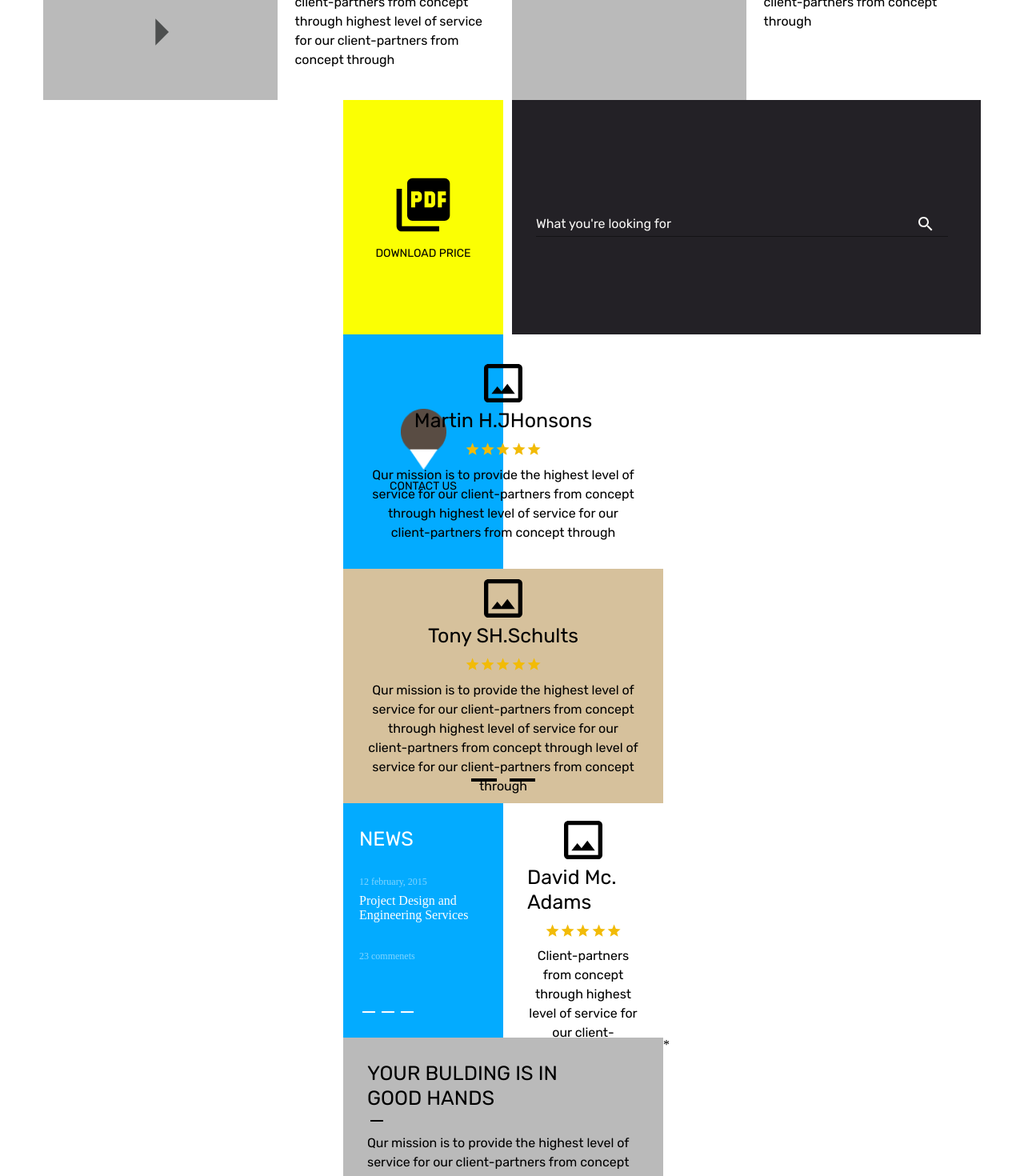
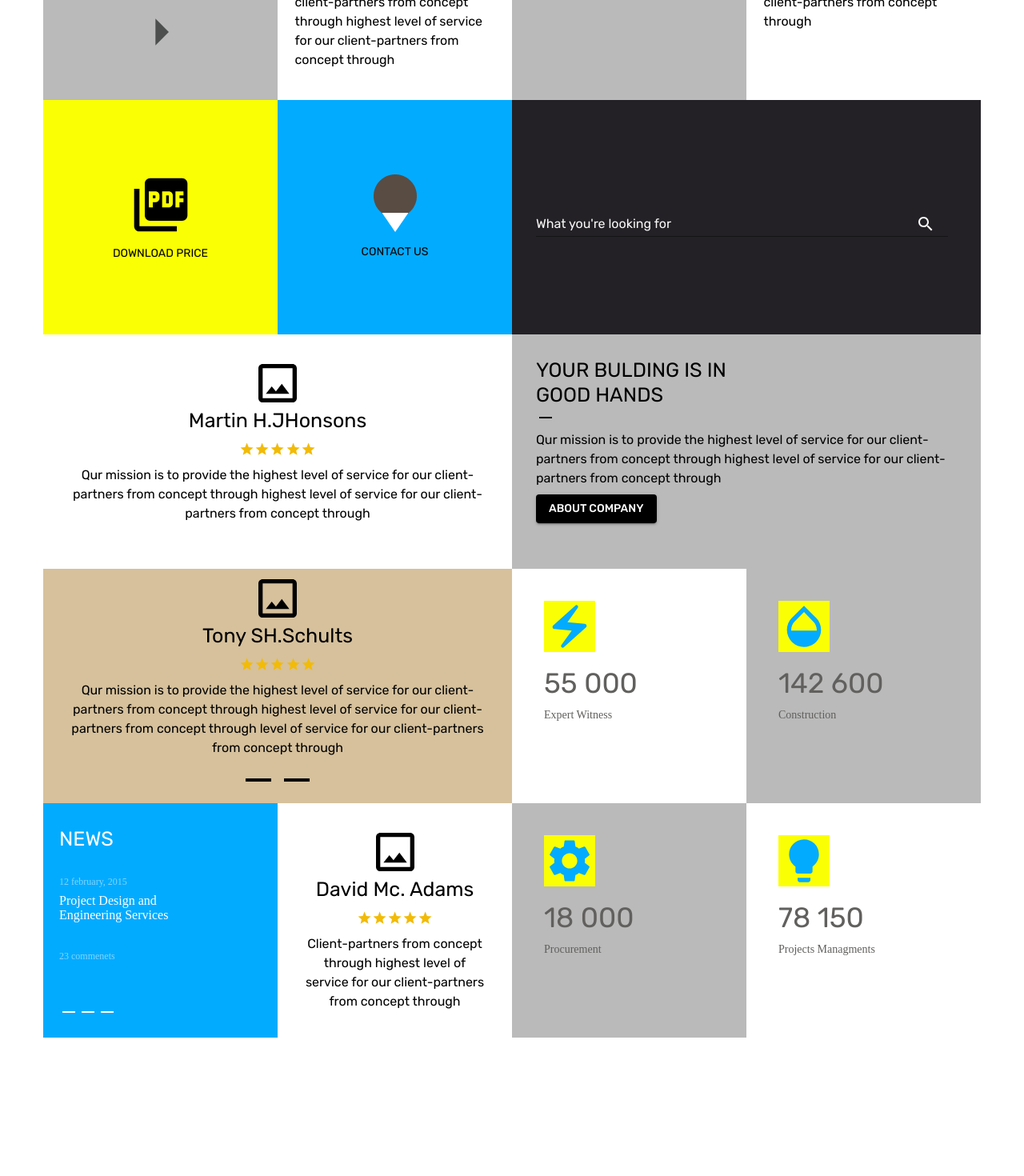
Before and after one commit to Ilya199319922020/react-js-mui-fdn, a React (Create React App) app: page / in a window 1280 px wide. Shown: the part 1380-2850 px from the top of the page at 80% size. After the commit the page ends 2688 px from the top, so only its background shows below. Built offline with nearby package versions, Linux system fonts and the light colour scheme; a web font is replaced by a local one.

Commit message:
fixed adaptive block with estimates

```diff
--- a/src/components/Content.jsx
+++ b/src/components/Content.jsx
@@ -22,8 +22,8 @@ const Content = () => {
       <ContentTitle />
       <ContentSearch />
       <ContentGrade />
-      <ContentFooter />
-      <Footer />
+      {/* <ContentFooter />
+      <Footer /> */}
     </Box>
   );
 };
--- a/src/components/Main/ContentGrade/ComponentCardGrade/ComponentCardGrade.jsx
+++ b/src/components/Main/ContentGrade/ComponentCardGrade/ComponentCardGrade.jsx
@@ -16,6 +16,7 @@ export const ComponentCardGrade = ({ xs, sm, md,
 			xs={xs}
 			sx={{
 				maxWidth: sizeW,
+				minWidth: '586px',
 				maxHeight: sizeH,
 				minHeight: sizeH === 586 ? '400px' : '293px',
 				bgcolor: bg,
--- a/src/components/Main/ContentGrade/ComponentItem/ComponentItem.jsx
+++ b/src/components/Main/ContentGrade/ComponentItem/ComponentItem.jsx
@@ -1,22 +1,21 @@
 import React from 'react';
 import CropOriginalIcon from '@mui/icons-material/CropOriginal';
-import { Box, Grid, Typography } from '@mui/material';
+import { Box,  Typography } from '@mui/material';
 
 export const ComponentItemNickname = ({
-	bg, children, sizeW, texTitle, divider
+	bg, children, sizeW, texTitle
 }) => {
-	const denominator = divider ? divider : 6;
 
 	return (
-		<Grid
-			item
-			md={denominator}
-			sm={denominator}
-			xs={denominator}
+		<Box
 			sx={{
 				maxWidth: sizeW,
-				height: '293px',
-				bgcolor: bg
+				minWidth: '293px',
+				minHeight: '293px',
+				maxHeight: '293px',
+				bgcolor: bg,
+				display: 'flex',
+
 			}}
 			container
 			direction="column"
@@ -52,6 +51,6 @@ export const ComponentItemNickname = ({
 					children
 				}
 			</Box>
-		</Grid>
+		</Box>
 	);
 };
--- a/src/components/Main/ContentGrade/ComponentNews/ComponentNews.jsx
+++ b/src/components/Main/ContentGrade/ComponentNews/ComponentNews.jsx
@@ -13,14 +13,12 @@ export const ComponentNews = () => {
 		);
 
 	return (
-		<Grid
-			item
-			md={6}
-			sm={6}
-			xs={6}
+		<Box
 			sx={{
 				maxWidth: '293px',
-				height: '293px',
+				minHeight: '293px',
+				maxHeight: '293px',
+				minWidth: '293px',
 				bgcolor: '#03abff',
 			}}
 		>
@@ -87,6 +85,6 @@ export const ComponentNews = () => {
 					}
 				</Box>
 			</Box>
-		</Grid>
+		</Box>
 	);
 };
--- a/src/components/Main/ContentGrade/ContentGrade.jsx
+++ b/src/components/Main/ContentGrade/ContentGrade.jsx
@@ -24,31 +24,26 @@ const ContentGrade = () => {
 	return (
 		<Grid
 			container
-			md={12}
-			sm={12}
-			xs={12}
 			sx={{
 				maxWidth: '1172px',
-				// maxHeight: '879px',
-				minHeight: '500px',
-				px: '375px',
+				minHeight: '586px',
+				display: 'flex',
+				justifyContent: 'center',
 			}}
-
 		>
 			<Grid
-				container
+				item
 				md={6}
 				sm={6}
 				xs={12}
 				sx={{
 					maxWidth: '586px',
-					minWidth: '400px',
+					minWidth: '586px',
 					maxHeight: '879px',
 					minHeight: '600px',
 				}}
 			>
 				<ComponentItemNickname
-					divider={12}
 					sizeW={'586px'}
 					texTitle={'Martin H.JHonsons'}
 				>
@@ -74,7 +69,6 @@ const ContentGrade = () => {
 					</Typography>
 				</ComponentItemNickname>
 				<ComponentItemNickname
-					divider={12}
 					bg={'#d6c19c'}
 					sizeW={'586px'}
 					texTitle={'Tony SH.Schults'}
@@ -117,11 +111,23 @@ const ContentGrade = () => {
 						/>
 					</Box>
 				</ComponentItemNickname>
+				<Grid
+					item
+					md={6}
+					sm={6}
+					xs={12}
+					sx={{
+						maxWidth: '586px',
+						minWidth: '586px',
+						minHeight: '293px',
+						maxHeight: '293px',
+						display: 'flex'
+					}}
+				>
 					<ComponentNews />
 					<ComponentItemNickname
 						sizeW={'293px'}
 						texTitle={'David Mc. Adams'}
-					divider={6}
 					>
 						<Box
 							display="flex"
@@ -143,24 +149,21 @@ const ContentGrade = () => {
 						</Typography>
 					</ComponentItemNickname>
 				</Grid>
-
+			</Grid>
 			<Grid
-				container
+				item
 				md={6}
 				sm={6}
 				xs={12}
 				sx={{
 					maxWidth: '586px',
-					minWidth: '400px',
-					maxHeight: '586px',
-					minHeight: '300px',
+					minWidth: '293px',
+					maxHeight: '879px',
+					minHeight: '586px',
 				}}
 			>
 				<ComponentCardGrade
 					bg={'#bababa'}
-					md={12}
-					sm={12}
-					xs={12}
 					sizeW={586}
 					sizeH={293}
 					textTitlleTop={'YOUR BULDING IS IN'}
@@ -171,6 +174,16 @@ const ContentGrade = () => {
 					client-partners from concept through highest
 					level of service for our client-partners from concept through
 				</ComponentCardGrade>
+				<Grid
+					item
+					md={12}
+					sm={12}
+					xs={6}
+					sx={{
+						display: 'flex',
+						minWidth: '293px',
+					}}
+				>
 					<ContentIcon
 						valueNumber={'55 000'}
 						textCard={'Expert Witness'}
@@ -196,8 +209,16 @@ const ContentGrade = () => {
 							}}
 						/>
 					</ContentIcon>
-
-
+				</Grid>
+				<Grid
+					md={12}
+					sm={12}
+					xs={6}
+					sx={{
+						minWidth: '586px',
+						display: 'flex'
+					}}
+				>
 					<ContentIcon
 						valueNumber={'18 000'}
 						textCard={'Procurement'}
@@ -223,11 +244,8 @@ const ContentGrade = () => {
 							}}
 						/>
 					</ContentIcon>
-
-			</Grid> *
-
-
-
+				</Grid>
+			</Grid>
 		</Grid>
 	);
 };
--- a/src/components/Main/ContentGrade/ContentIcon/ContentIcon.jsx
+++ b/src/components/Main/ContentGrade/ContentIcon/ContentIcon.jsx
@@ -1,23 +1,17 @@
 import React from 'react'
-import { Box, Grid, Typography } from '@mui/material';
+import { Box,  Typography } from '@mui/material';
 
 export const ContentIcon = ({ bg, valueNumber, textCard, children }) => {
 
 	return (
-		<Grid
-			item
-			md={6}
-			sm={6}
-			xs={6}
+		<Box
 			sx={{
 				maxWidth: '293px',
+				minWidth: '293px',
 				maxHeight: '293px',
 				minHeight: '293px',
 				bgcolor: bg,
 			}}
-			container
-			direction="column"
-
 		>
 			<Box
 				sx={{
@@ -56,6 +50,6 @@ export const ContentIcon = ({ bg, valueNumber, textCard, children }) => {
 					}
 				</Typography>
 			</Box>
-		</Grid>
+		</Box>
 	);
 };
--- a/src/components/Main/ContentSearch/ContentSearch.jsx
+++ b/src/components/Main/ContentSearch/ContentSearch.jsx
@@ -14,38 +14,13 @@ const ContentSearch = () => {
 				sm={12}
 				xs={12}
 				sx={{
-					maxWidth: '1920px',
-					// height: '293px',
-				}}
-			>
-
-				<Grid
-					container
-					md={6}
-					sm={12}
-					xs={12}
-					sx={{
-						maxWidth: '959px',
-						maxHeight: '293px',
-					}}
-				>
-					<Grid
-						container
-						md={12}
-						sm={12}
-						xs={12}
-						sx={{
-							paddingLeft: '375px',
-							maxWidth: '586px',
-							minWidth: '500px',
+					maxWidth: '1172px',
+					display: 'flex',
+					justifyContent: 'center',
 				}}
 			>
 				<ImageContentSearchA
 					bg={'#fbff03'}
-
-							md={6}
-							sm={12}
-							xs={12}
 				>
 											<PictureAsPdfIcon
 							sx={{
@@ -66,21 +41,18 @@ const ContentSearch = () => {
 				</ImageContentSearchA>
 				<ImageContentSearchA
 					bg={'#03abff'}
-							md={6}
-							sm={12}
-							xs={12}
 				>
 						<Box
 							xs={{
 								height: "80px",
 								width: '20px',
+								display: 'flex',
+								justifyContent: 'center',
 							}}
 						>
 							<img
-									height="100%"
 								src={image}
 								alt="scene"
-									width='100%'
 							/>
 						</Box>
 						<Typography
@@ -93,20 +65,17 @@ const ContentSearch = () => {
 							CONTACT US
 						</Typography>
 				</ImageContentSearchA>
-					</Grid>
-				</Grid>
 								<Grid
 					item
 					md={6}
 					sm={6}
 					xs={12}
 					sx={{
-						maxWidth: '961px',
+						maxWidth: '586px',
 						minWidth: '586px',
 						maxHeight: '293px',
-						minHeight: '200px',
+						minHeight: '293px',
 						bgcolor: '#232126',
-						pl: '30px',
 					}}
 					container
 					direction="column"
@@ -117,6 +86,7 @@ const ContentSearch = () => {
 						sx={{
 							minWidth: '515px',
 							position: 'relative',
+							pl: '30px',
 						}}
 					>
 						<TextField
--- a/src/components/Main/ContentSearch/ImageContentSearch/ImageContentSearch.jsx
+++ b/src/components/Main/ContentSearch/ImageContentSearch/ImageContentSearch.jsx
@@ -1,32 +1,27 @@
 import React from 'react';
-import { Grid } from '@mui/material';
+import { Box, Grid } from '@mui/material';
 
-export const ImageContentSearchA = ({md, sm,xs , bg, children }) => {
+export const ImageContentSearchA = ({  bg, children }) => {
 	return (
 		<>
-			<Grid
-				item
-
-				md={md}
-				sm={sm}
-				xs={xs}
+			<Box
 				sx={{
 					maxWidth: '293px',
-					minWidth: '200px',
+					minWidth: '293px',
 					minHeight: '293px',
 					maxHeight: '293px',
 					bgcolor: bg,
+					display: 'flex',
+					flexDirection: 'column',
+					justifyContent: 'center',
+					alignItems: 'center'
 				}}
-				container
-				direction="column"
-				alignItems="center"
-				justifyContent={"center"}
 			>
 				{
 					children
 				}
 
-			</Grid>
+			</Box>
 		</>
 	);
 };
```
Lines whose indentation alone changed are shown as unchanged.
